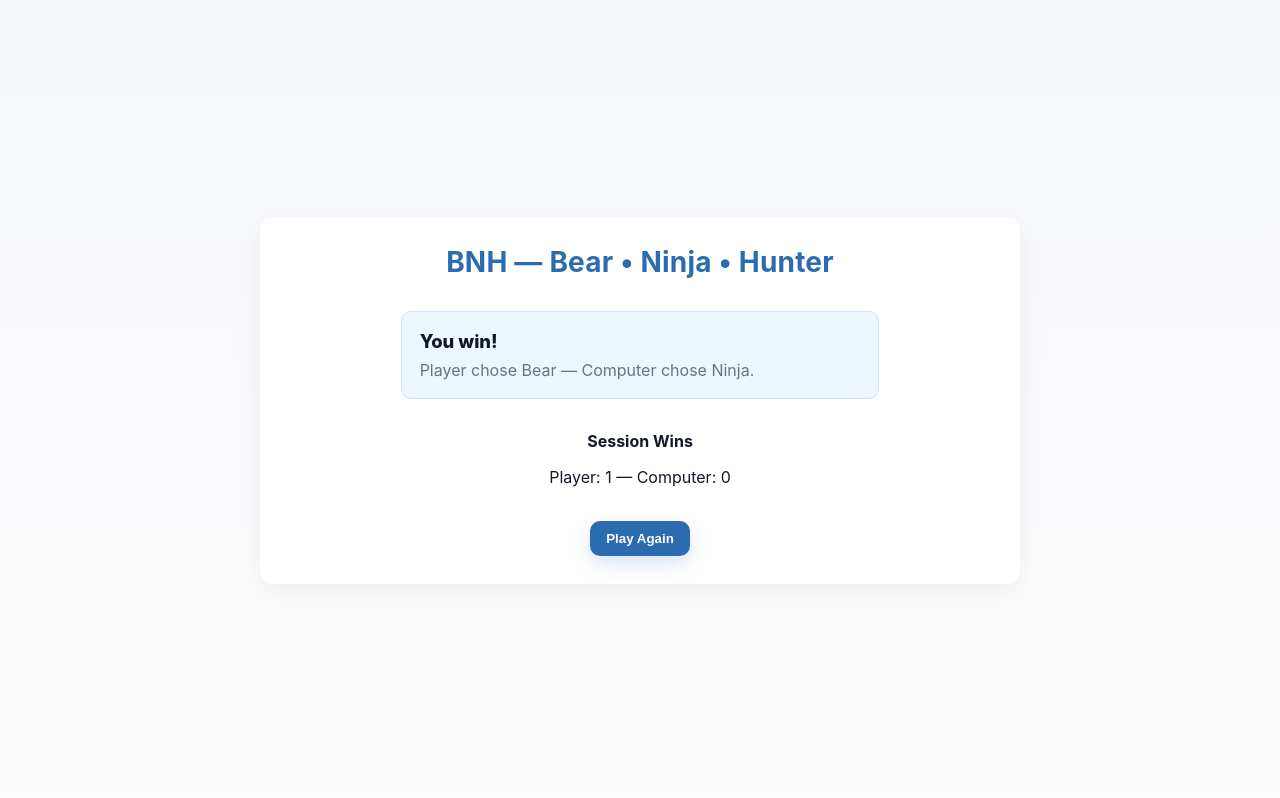
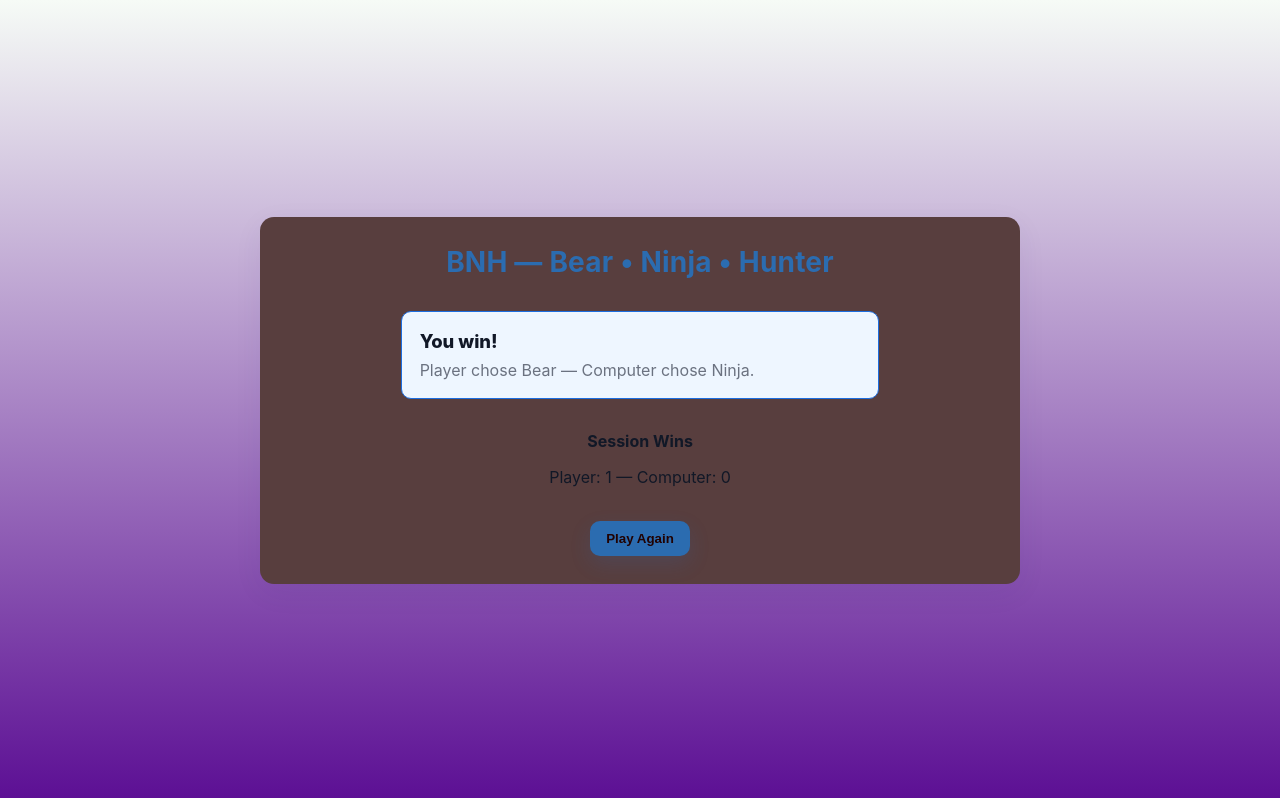
Before and after one commit to consmpanga-dotcom/BNH-Revisited, a plain HTML site: page index.html in a window 1280 px wide. Both pictures are taken after a click on the button "Bear". Drawn offline with Linux system fonts and the light colour scheme.

Commit message:
Add files via upload

```diff
--- a/style.css
+++ b/style.css
@@ -1,10 +1,10 @@
 :root{
-  --bg: #f6f7fb;
-  --card: #ffffff;
+  --bg: #f6fbf6;
+  --card: #583e3e;
   --accent: #2b6cb0;
   --muted: #6b7280;
   --result-bg: #eef6ff;
-  --result-border: #cfe3ff;
+  --result-border: #1c6ddf;
   --max-width: 760px;
 }
 
@@ -12,7 +12,7 @@
 body{
   margin:0;
   font-family: Inter, system-ui, -apple-system, "Segoe UI", Roboto, "Helvetica Neue", Arial;
-  background: linear-gradient(180deg, var(--bg), #fdfdfd);
+  background: linear-gradient(180deg, var(--bg), #5c0f94);
   color: #111827;
   display:flex;
   align-items:center;
@@ -27,7 +27,7 @@ main#app{
   background: var(--card);
   border-radius: 14px;
   padding: 28px;
-  box-shadow: 0 8px 30px rgba(17,24,39,0.06);
+  box-shadow: 0 8px 30px rgba(6, 34, 94, 0.06);
   text-align:center;
 }
 
@@ -87,7 +87,7 @@ h2{
   padding: 10px 14px;
   border-radius: 10px;
   border: 2px solid rgba(43,108,176,0.12);
-  background: linear-gradient(180deg,#ffffff,#f7fbff);
+  background: linear-gradient(180deg,#530303,#3e5063);
   font-weight: 600;
   cursor: pointer;
   box-shadow: 0 6px 18px rgba(43,108,176,0.06);
@@ -137,7 +137,7 @@ h2{
   border-radius: 10px;
   border: none;
   background: var(--accent);
-  color: white;
+  color: rgb(33, 2, 2);
   font-weight: 700;
   cursor: pointer;
   box-shadow: 0 8px 20px rgba(43,108,176,0.18);
```
